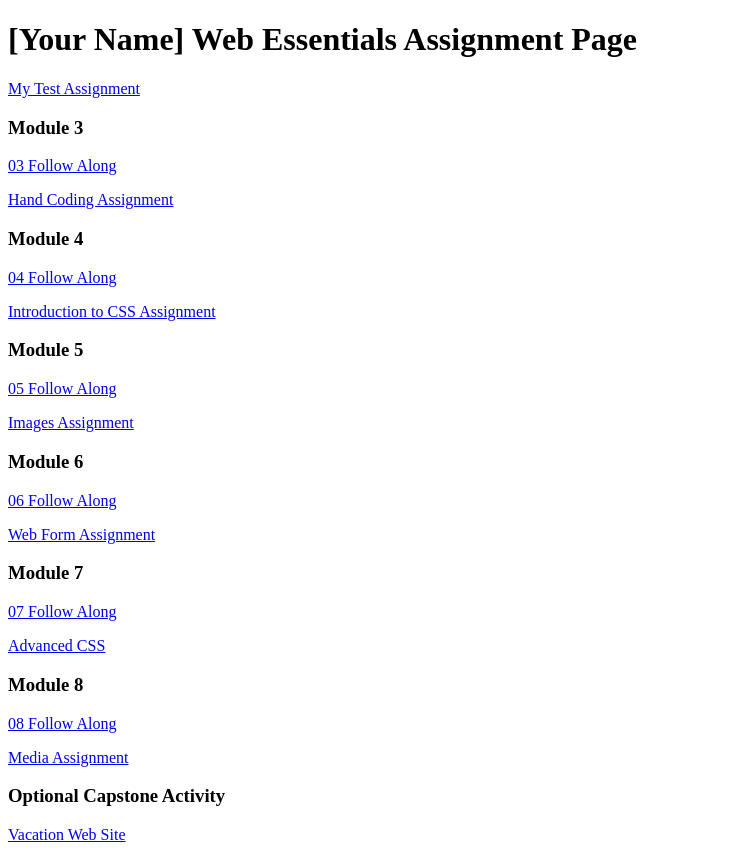
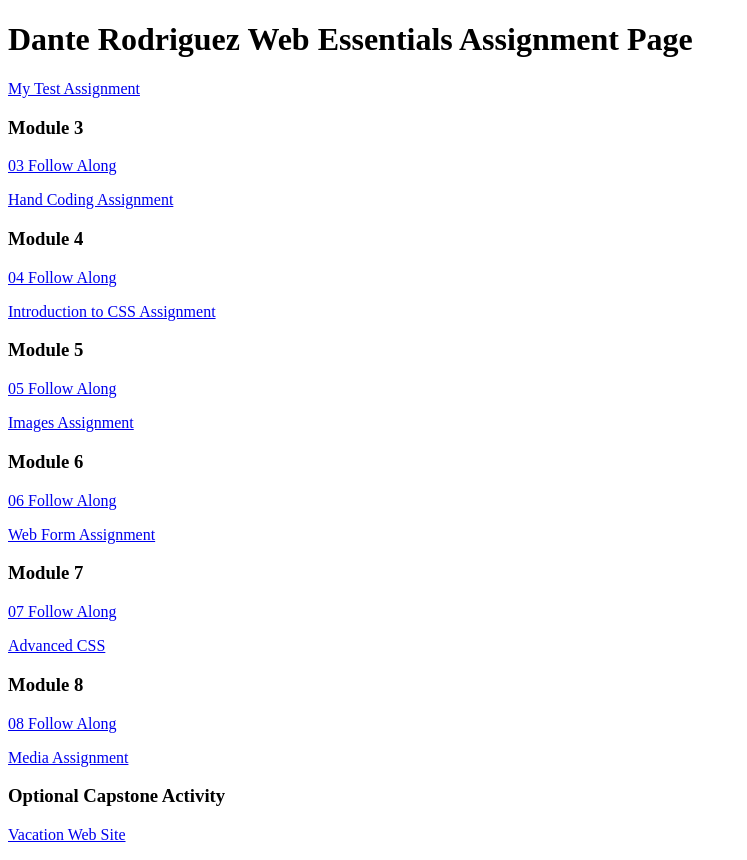
Before and after one commit to DanteRodriguez801/dwdd1600, a plain HTML site: page index.html in a window 1280 px wide. Shown: the whole page, without its empty margins (0-747 px from the left). Drawn offline with Linux system fonts and the light colour scheme.

Commit message:
Added my name

```diff
--- a/index.html
+++ b/index.html
@@ -6,7 +6,7 @@
 		<title>dwdd 1600 assignment list page</title>
 	</head>
 	<body>
-		<h1>[Your Name] Web Essentials Assignment Page</h1>
+		<h1>Dante Rodriguez Web Essentials Assignment Page</h1>
 		<p><a href="01test">My Test Assignment</a></p>
 
 		<h3>Module 3</h3>
```
